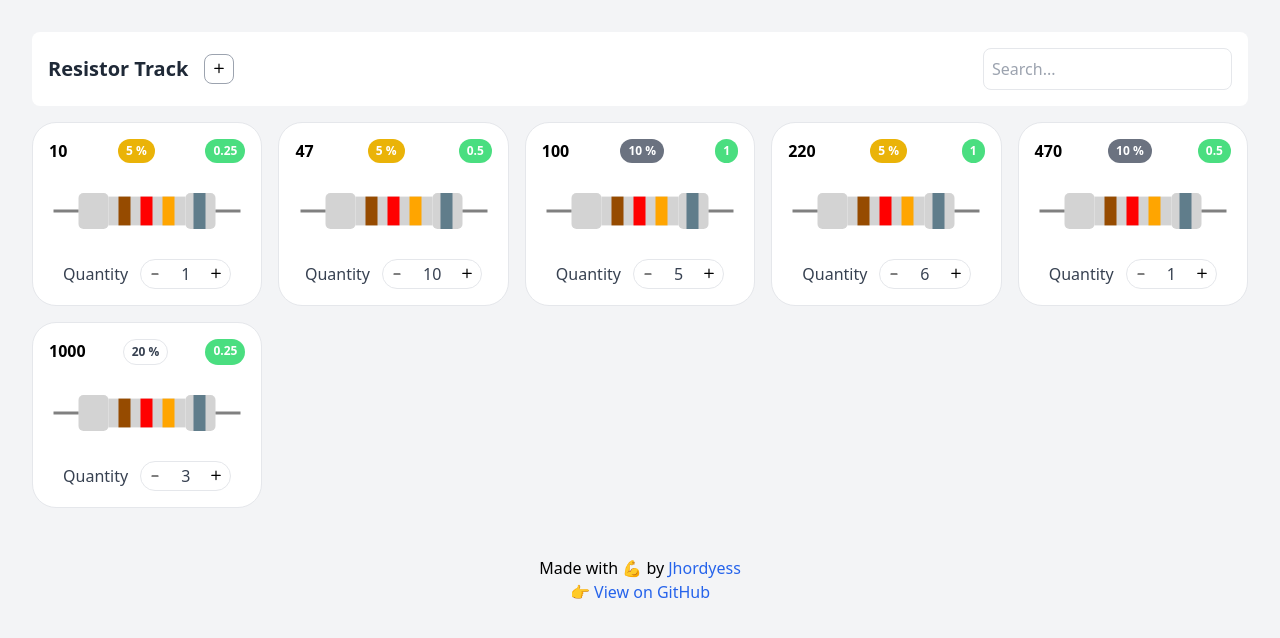
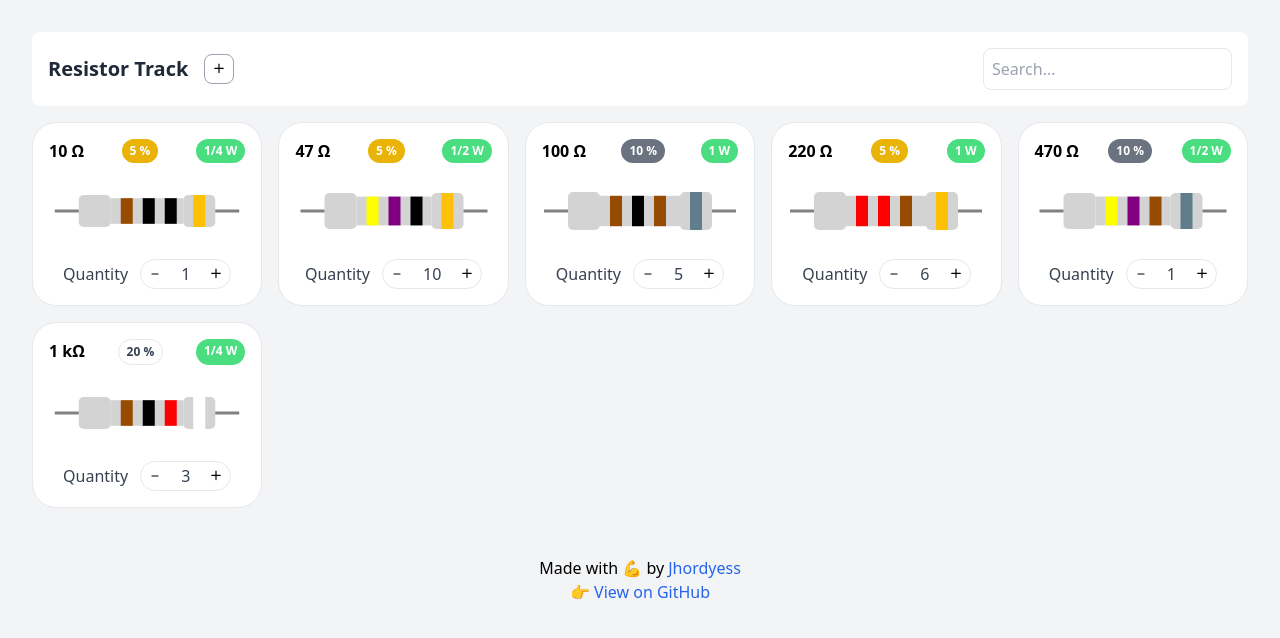
Before and after one commit to jhordyess/resistor-tracker, a React app: page / in a window 1280 px wide. Shown: the top 638 px of the page. Built offline with nearby package versions, Linux system fonts and the light colour scheme.

Commit message:
Improved code ✨ Added resistor band color generation dynamically

```diff
--- a/src/components/ResistorListItem/ResistorImage.tsx
+++ b/src/components/ResistorListItem/ResistorImage.tsx
@@ -7,10 +7,12 @@ const Resistor = ({
   powerRating = 0.5,
   width = 192,
   height = 80,
+  bandWidth = 12,
 }: {
   value?: string[];
   width?: number;
   height?: number;
+  bandWidth?: number;
   powerRating?: Resistor["powerRating"];
 }) => {
   const power2Width = Math.abs(powerRating - 1) * 5;
@@ -19,14 +21,14 @@ const Resistor = ({
   const xPadding = 0 + power2Width;
   const yPadding = 20 + power2Height;
 
-  const terminalLength = 25;
+  const terminalLength = width / 8;
 
-  const blockWidth = 30;
+  const blockWidth = width / 6;
   const blockHeight = height - 2 * yPadding;
 
   const factor = blockHeight / 5;
 
-  const bandWidth = 12;
+  // const bandWidth = 12;
   const bandHeight = blockHeight - factor;
   const sepXBand = 10;
 
@@ -64,7 +66,9 @@ const Resistor = ({
     width: bandWidth,
     y: resistor.y,
     height: resistor.height,
-    fill: colors.color1.find((color) => color.value === value[0]).hexColor,
+    fill:
+      colors.color1.find((color) => color.value === value[0])?.hexColor ||
+      "#D3D3D3",
   };
 
   const secondBand = {
@@ -72,7 +76,9 @@ const Resistor = ({
     width: bandWidth,
     y: resistor.y,
     height: resistor.height,
-    fill: colors.color2.find((color) => color.value === value[1]).hexColor,
+    fill:
+      colors.color2.find((color) => color.value === value[1])?.hexColor ||
+      "#D3D3D3",
   };
 
   const thirdBand = {
@@ -80,7 +86,9 @@ const Resistor = ({
     width: bandWidth,
     y: resistor.y,
     height: resistor.height,
-    fill: colors.multiply.find((color) => color.value === value[2]).hexColor,
+    fill:
+      colors.multiply.find((color) => color.value === value[2])?.hexColor ||
+      "#D3D3D3",
   };
 
   const fourthBand = {
@@ -88,7 +96,9 @@ const Resistor = ({
     width: bandWidth,
     y: block1.y,
     height: block1.height,
-    fill: colors.tolerance.find((color) => color.value === value[3]).hexColor,
+    fill:
+      colors.tolerance.find((color) => color.value === value[3])?.hexColor ||
+      "#D3D3D3",
   };
 
   return (
--- a/src/components/ResistorListItem/index.tsx
+++ b/src/components/ResistorListItem/index.tsx
@@ -1,5 +1,14 @@
 import * as React from "react";
 import ResistorImage from "./ResistorImage";
+import { format2SIUnits, readResistorValueInverse } from "@utils/calculations";
+import { Resistor } from "@utils/types";
+
+const convertPowerRating = (powerRating: Resistor["powerRating"]) => {
+  if (powerRating === 0.25) return "1/4 W";
+  if (powerRating === 0.5) return "1/2 W";
+  if (powerRating === 1) return "1 W";
+  if (powerRating === 2) return "2 W";
+};
 
 export default function ResistorListItem({
   value,
@@ -16,19 +25,22 @@ export default function ResistorListItem({
       className="flex flex-col border rounded-3xl p-4 bg-white w-full"
     >
       <div className="flex-1 font-bold flex justify-between">
-        <div>{value}</div>
+        <div>{format2SIUnits(value)}</div>
 
         <div className={`px-2 py-1 rounded-full text-xs ${className}`}>
           {tolerance} %
         </div>
 
         <div className="px-2 py-1 rounded-full text-white bg-green-400 text-xs">
-          {powerRating}
+          {convertPowerRating(powerRating)}
         </div>
       </div>
 
       <div className="flex-1 self-center py-2">
-        <ResistorImage />
+        <ResistorImage
+          value={[...readResistorValueInverse(value), String(tolerance)]}
+          powerRating={powerRating}
+        />
       </div>
 
       <div className="flex-1 text-gray-700 flex gap-3 justify-center align-middle">
```
